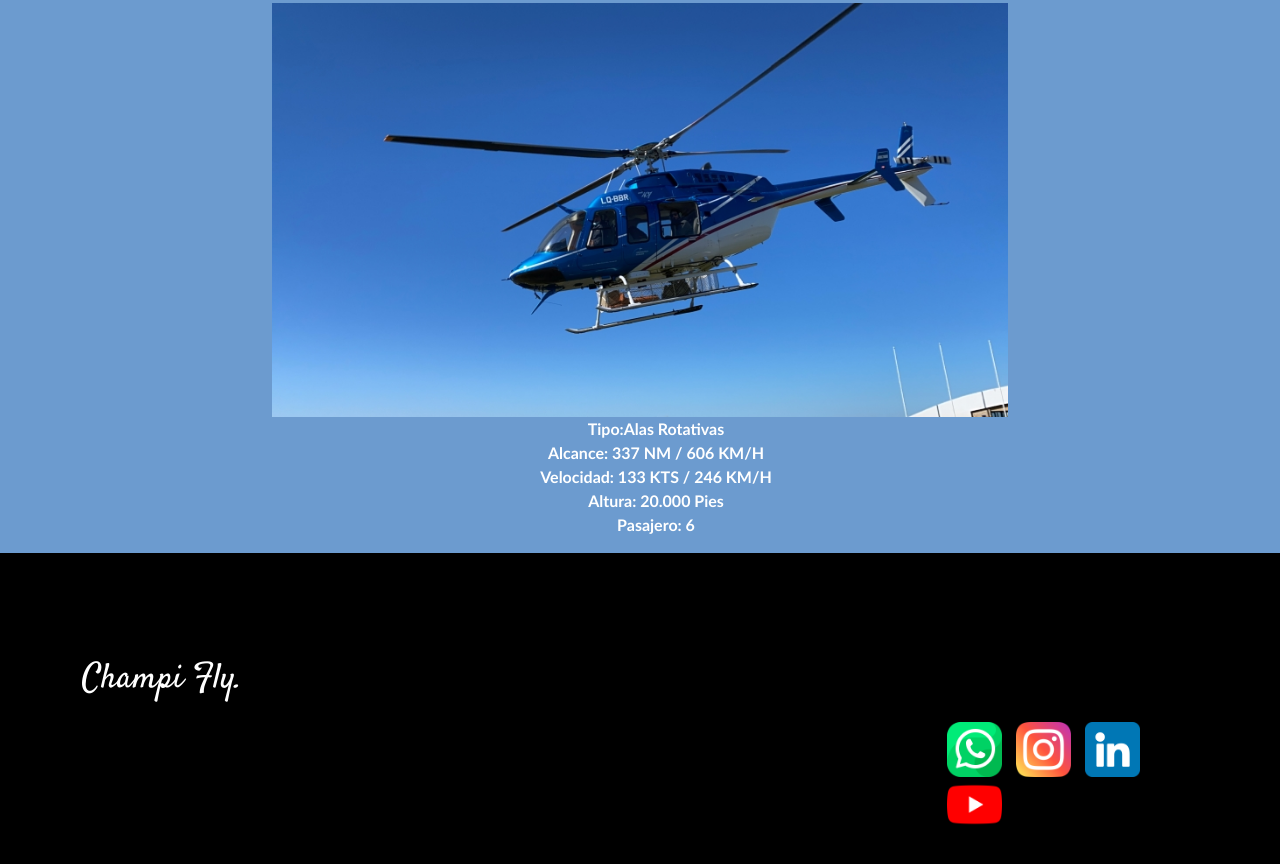
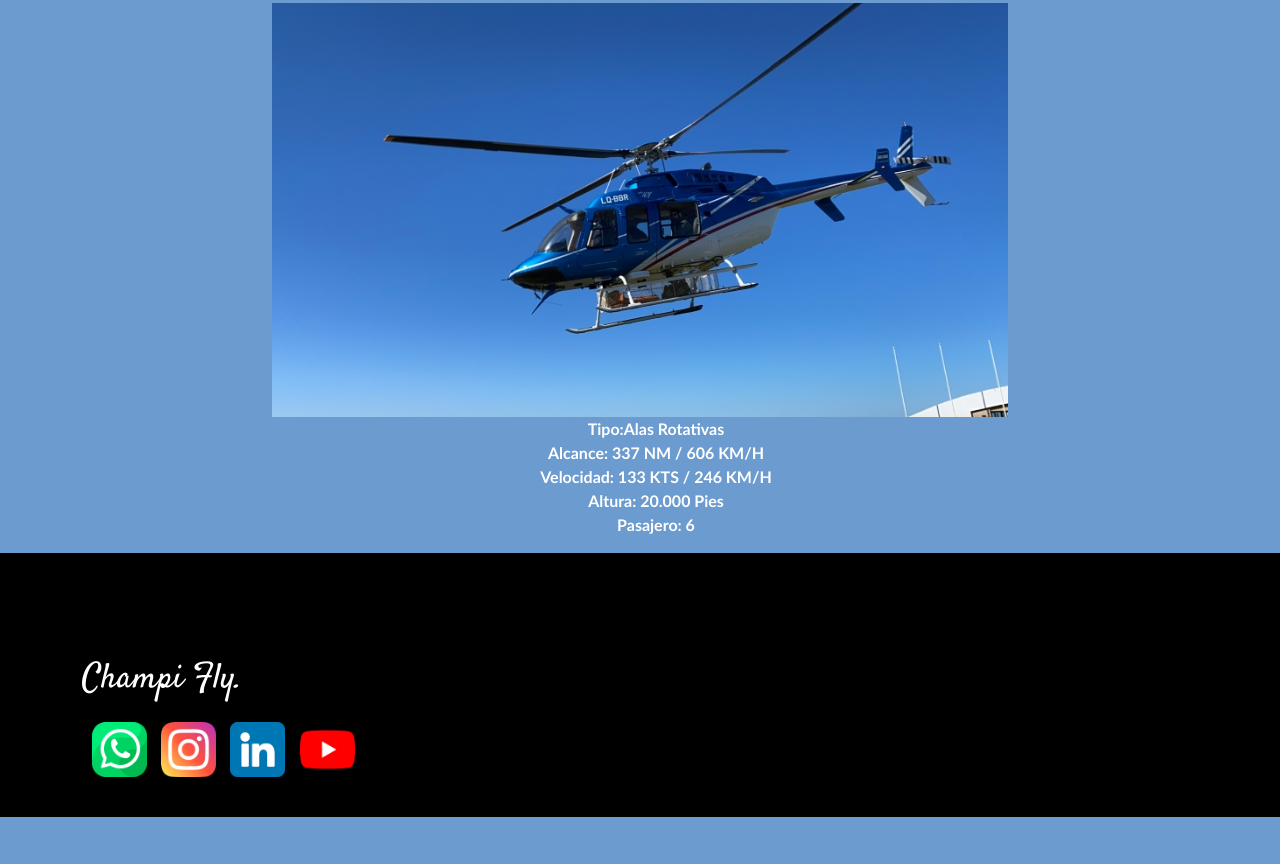
Before and after one commit to JuanpPabloFerraccioli/Entrega3Proyecto, a plain HTML site: page pages/nuestraflota.html in a window 1280 px wide. Shown: the part 1635-2499 px from the top of the page. After the commit the page ends 2452 px from the top, so only its background shows below. Drawn offline with nearby package versions, Linux system fonts and the light colour scheme.

Commit message:
cambio de footer

```diff
--- a/css/styles.css
+++ b/css/styles.css
@@ -253,3 +253,9 @@ main div p{
     font-family: 'Gill Sans', 'Gill Sans MT', Calibri, 'Trebuchet MS', sans-serif;
     list-style: none;
 }
+
+
+
+@media screen and (max-width:576px){
+
+}
--- a/pages/nuestraflota.html
+++ b/pages/nuestraflota.html
@@ -180,8 +180,8 @@
         <p class="col-4 cfooter">Champi Fly.</p>
         </div>
         <!-- REDES FOOTER -->
-        <div class="row d-flex justify-content-end">
-                <div class="logosredes col-3">
+        <div class="row d-flex justify-content-center">
+                <div class="logosredes col-12">
             <img class="logowpp" src="/images/whatsapp (3).png" alt="Logo whatsapp">
             <img class="logoig" src="/images/instagram.png" alt="Logo instagram">
             <img class="logolk" src="/images/linkedin.png" alt="logo linkedin">
```
Also changed, not shown: index.html (+1 -1 lines), pages/contacto.html (+1 -1 lines), pages/nosotros.html (+1 -1 lines), pages/servicios.html (+1 -1 lines).
